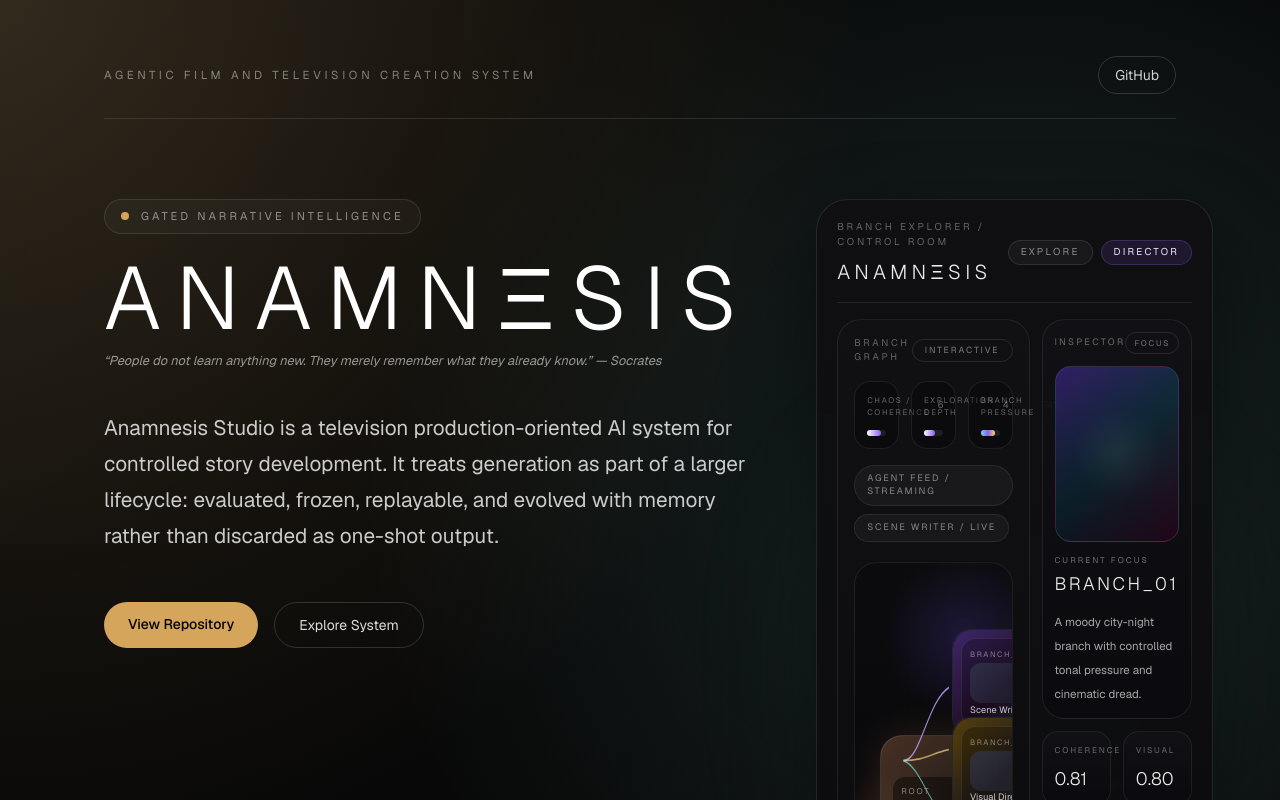
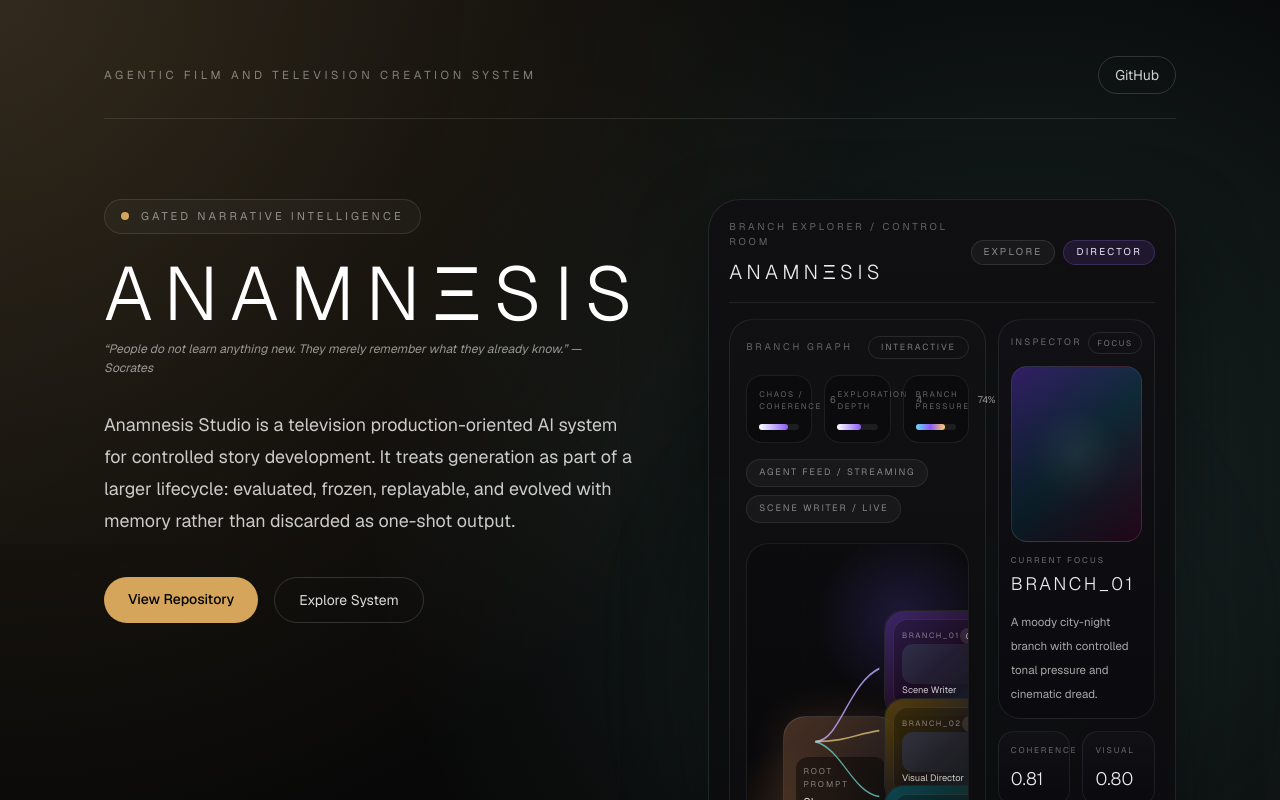
Before and after one commit to miikejamesburns/Anamnesis, a Next.js app in the folder web/: page / in a window 1280 px wide. Shown: the top 800 px of the page. Built offline with nearby package versions, Linux system fonts and the light colour scheme.

Commit message:
Balance hero layout

```diff
--- a/web/app/page.tsx
+++ b/web/app/page.tsx
@@ -135,7 +135,7 @@ export default function Page() {
           </a>
         </motion.header>
 
-        <section className="grid gap-16 py-14 md:grid-cols-[1.05fr_0.95fr] md:py-20">
+        <section className="grid gap-16 py-14 md:grid-cols-[1fr_1fr] md:py-20">
           <motion.div
             initial={{ opacity: 0, y: 40 }}
             animate={{ opacity: 1, y: 0 }}
@@ -146,23 +146,23 @@ export default function Page() {
               Gated Narrative Intelligence
             </div>
 
-            <h1 className="max-w-4xl text-[2.865rem] font-light uppercase tracking-[0.18em] text-white md:text-[3.438rem] lg:text-[5.5rem] lg:leading-[0.92]">
+            <h1 className="max-w-3xl text-[2.5rem] font-light uppercase tracking-[0.16em] text-white md:text-[3rem] lg:text-[4.7rem] lg:leading-[0.94]">
               AnamnΞsis
             </h1>
 
-            <p className="mt-3 max-w-xl text-[0.7rem] italic text-white/55 md:text-[0.8rem]">
+            <p className="mt-3 max-w-lg text-[0.66rem] italic text-white/55 md:text-[0.76rem]">
               “People do not learn anything new. They merely remember what they
               already know.” — Socrates
             </p>
 
-            <p className="mt-10 max-w-3xl text-lg leading-9 text-white/78 md:text-[1.3rem]">
+            <p className="mt-8 max-w-2xl text-[1rem] leading-8 text-white/78 md:text-[1.12rem]">
               Anamnesis Studio is a television production-oriented AI system for
               controlled story development. It treats generation as part of a
               larger lifecycle: evaluated, frozen, replayable, and evolved with
               memory rather than discarded as one-shot output.
             </p>
 
-            <div className="mt-12 flex flex-wrap gap-4">
+            <div className="mt-10 flex flex-wrap gap-4">
               <a
                 href="https://github.com/miikejamesburns/Anamnesis"
                 className="rounded-full bg-[var(--accent-gold)] px-6 py-3 text-sm font-medium text-black transition hover:brightness-110"
```
